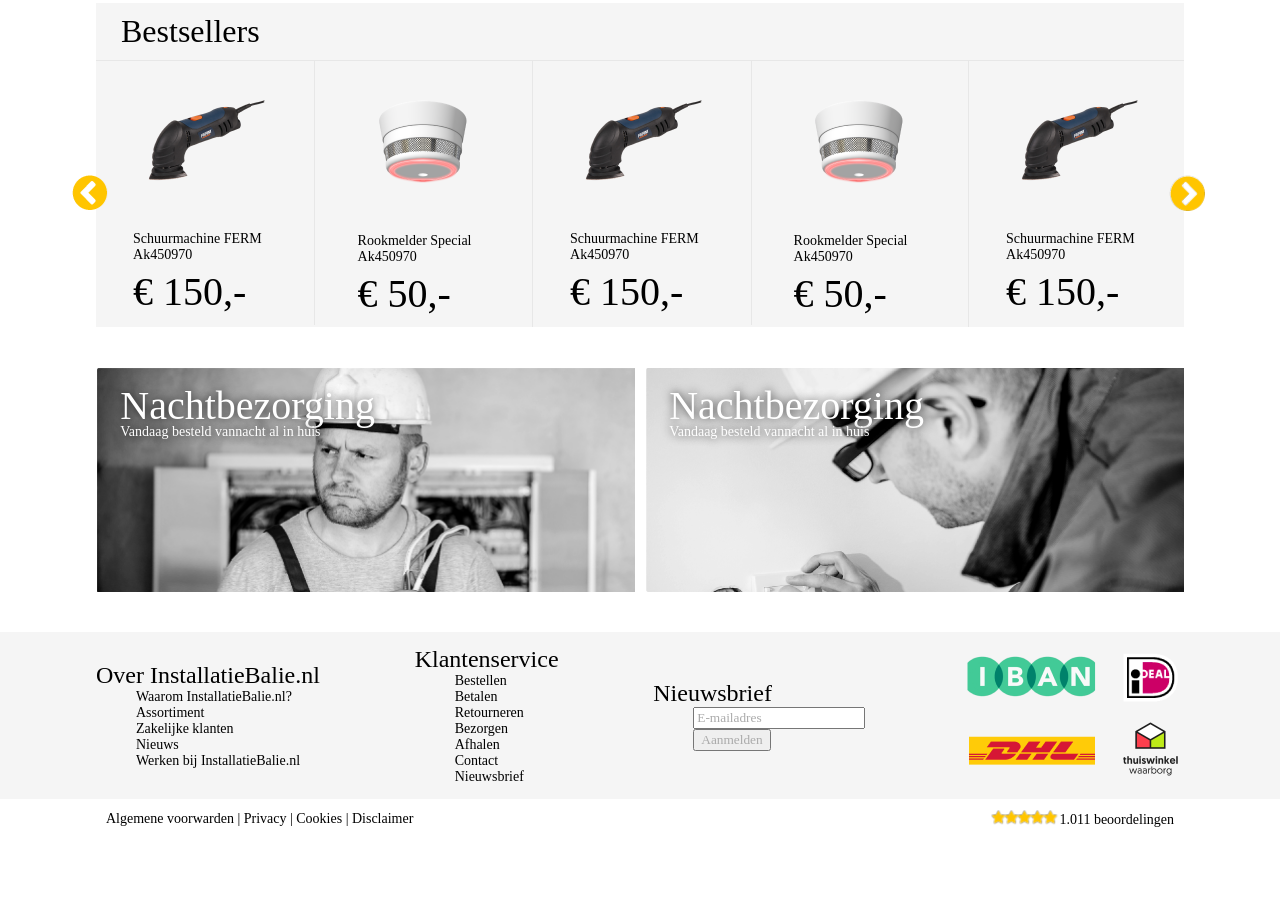
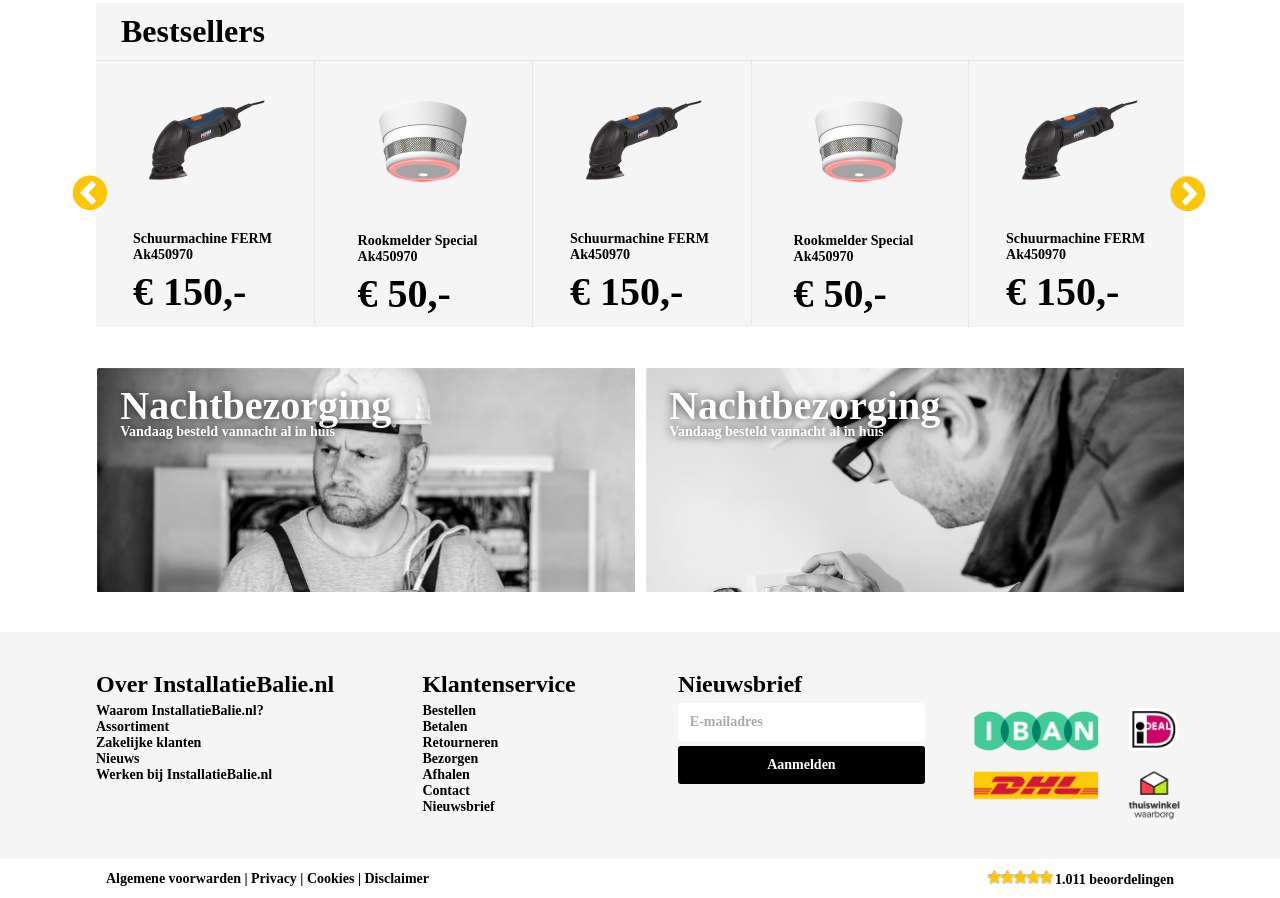
Before and after one commit to MelissaKit/LayoutISM01, a plain HTML site: page index.html in a window 1280 px wide. Shown: the part 609-1507 px from the top of the page. Before the commit the page ends 1447 px from the top, so only its background shows below. Drawn offline with nearby package versions, Linux system fonts and the light colour scheme; a web font is replaced by a local one.

Commit message:
main anf footer improved

```diff
--- a/index.html
+++ b/index.html
@@ -13,17 +13,20 @@
         <div class="f-small buttons-container">
             <a href="index.html" class="logo"></a>
             <select class="product f-small" id="product">
-                <option value="hide">Producten</option>
+                <option disabled selected>Producten</option>
             </select>
             <input class="search f-small" type="text" placeholder="Zoek product">
             <a class="searchLink" href="index.html"></a>
             <input class="button f-small" type="button" value="Excl.BTW">
             <input class="inloggen f-small" type="button" value="   Inloggen">
-            <select class="card"></select>
+            <select class="card">
+                <option disabled selected></option>
+            </select>
         </div>
     </div>
     <div class="f-smaller site-info">
-        <p><img src="Images/like.png" class="sign"> Uitstekende klantenservice <img src="Images/car.png" class="sign"> Gratis levering of afhalen
+        <p><img src="Images/like.png" class="sign"> Uitstekende klantenservice <img src="Images/car.png" class="sign">
+            Gratis levering of afhalen
             in onze shops <img src="Images/phone.png" class="sign"> Gratis
             levering of afhalen in onze shops</p>
     </div>
@@ -56,7 +59,7 @@
                 <div class="block-one">
                     <div>
                         <span class="f-big">Gehoorbescherming 20% korting</span>
-                        <input type="button" value="Bestel nu">
+                        <input type="button" value="Bestel nu" class="f-small">
                     </div>
                     <div class="imageContainer">
                         <img src="Images/headphones.png" class="headphones">
@@ -103,7 +106,7 @@
                 <div class="block-three">
                     <div>
                         <span class="f-medium">Schuurmachines Vanaf € 150,-</span>
-                        <input type="button" value="Bestel nu">
+                        <input type="button" value="Bestel nu" class="f-small">
                     </div>
                     <div class="imageContainer">
                         <img src="Images/sander.png" class="sander">
@@ -112,7 +115,7 @@
                 <div class="block-four">
                     <div>
                         <span class="f-medium">Rookmelders Vanaf € 50,-</span>
-                        <input type="button" value="Bestel nu">
+                        <input type="button" value="Bestel nu" class="f-small">
                     </div>
                     <div class="imageContainer">
                         <img src="Images/smoke%20detectors.png" class="detector">
@@ -211,7 +214,7 @@
 </main>
 <footer>
     <div class="footer-content">
-        <div>
+        <div class="footer-column-1">
             <dl class="f-small">
                 <dt class="f-medium">Over InstallatieBalie.nl</dt>
                 <dd>Waarom InstallatieBalie.nl?</dd>
@@ -221,7 +224,7 @@
                 <dd>Werken bij InstallatieBalie.nl</dd>
             </dl>
         </div>
-        <div>
+        <div class="footer-column-2">
             <dl class="f-small">
                 <dt class="f-medium">Klantenservice</dt>
                 <dd>Bestellen</dd>
@@ -233,15 +236,24 @@
                 <dd>Nieuwsbrief</dd>
             </dl>
         </div>
-        <div>
-            <dl>
+        <div class="footer-column-3">
+            <dl class="f-small">
                 <dt class="f-medium">Nieuwsbrief</dt>
-                <dd><input type="text" placeholder="E-mailadres"></dd>
-                <dd><input type="button" value="Aanmelden"></dd>
+                <dd><input type="text" placeholder="E-mailadres"class="f-small"></dd>
+                <dd ><input class="f-small" type="button" value="Aanmelden"></dd>
             </dl>
         </div>
-        <div>
-            <img src="Images/logo.png">
+        <div class="footer-column-4 footer-logo">
+            <div class="first-logos">
+                <a href="#" class="logo-1"><img class="s-bigger" src="Images/logo1.png"></a>
+                <a class="empty"></a>
+                <a href="#" class="logo-2"><img class="s-smaller" src="Images/logo2.png"></a>
+            </div>
+            <div class="last-logos">
+                <a href="#" class="logo-3"><img class="s-bigger" src="Images/logo3.png"></a>
+                <a class="empty"></a>
+                <a href="#" class="logo-4"><img class="s-smaller" src="Images/logo4.png"></a>
+            </div>
         </div>
     </div>
     <div class="footer-end">
--- a/style.css
+++ b/style.css
@@ -9,6 +9,7 @@ html, body {
     padding: 0;
     font-family: Avenir-Black;
     min-width: 100%;
+    font-weight: bold;
 }
 
 main {
@@ -51,6 +52,12 @@ header .top-menu {
 .top-menu .buttons-container select {
     -moz-appearance: none; /* Firefox */
     -webkit-appearance: none; /* Safari and Chrome */
+    -o-appearance: none;
+    appearance: none;
+}
+
+.top-menu .buttons-container select::-ms-expand {
+    display: none;
 }
 
 .top-menu .logo {
@@ -91,10 +98,6 @@ header .top-menu {
     width: 13.5%;
     color: white;
     background: url("Images/arrow.png") black no-repeat 95% center;
-}
-
-option[value="hide"] {
-    display: none;
 }
 
 .top-menu .buttons-container select.card {
@@ -265,11 +268,12 @@ header .site-info {
     flex-direction: column;
 }
 
-.block-three div.imageContainer{
+.block-three div.imageContainer {
     width: 40%;
     padding: 0;
 }
-.block-four div.imageContainer{
+
+.block-four div.imageContainer {
     width: 38%;
     padding: 0;
 }
@@ -301,24 +305,24 @@ header .site-info {
     padding: 10px 0 10px 2.3%;
 }
 
-.slider .slick-prev::before , .slider .slick-next::before{
+.slider .slick-prev::before, .slider .slick-next::before {
     content: ' ';
 }
 
-.slider button.slick-prev, button.slick-next{
+.slider button.slick-prev, button.slick-next {
     width: 40px;
     height: 40px;
 }
 
-.slider button.slick-prev:hover , button.slick-next:hover{
+.slider button.slick-prev:hover, button.slick-next:hover {
 }
 
-.slider button.slick-prev{
-    background: url("Images/arrowPrev.png") no-repeat ;
+.slider button.slick-prev {
+    background: url("Images/arrowPrev.png") no-repeat;
 }
 
-.slider button.slick-next{
-    background: url("Images/arrowNext.png") no-repeat ;
+.slider button.slick-next {
+    background: url("Images/arrowNext.png") no-repeat;
 }
 
 .slider ul {
@@ -328,46 +332,46 @@ header .site-info {
     text-decoration: none;
 }
 
-.slider ul li:first-child{
+.slider ul li:first-child {
     padding-bottom: 5px;
 }
 
-.slider{
+.slider {
     width: 100%;
     border-top: 1px solid #e7e7e7;
     display: flex;
 }
 
-.slide{
+.slide {
     vertical-align: center;
-    padding: 35px 0 10px 0 ;
+    padding: 35px 0 10px 0;
     border-right: 1px solid #e7e7e7;
 }
 
-.sender-slide{
+.sender-slide {
     border-right: 1px solid #e7e7e7;
     border-left: 1px solid #e7e7e7;
 }
 
-.slider div.slick-current .slide{
+.slider div.slick-current .slide {
     border-left: none;
 }
 
-.slider div[aria-hidden="true"] .slide{
+.slider div[aria-hidden="true"] .slide {
     border: none;
 }
 
-.image, .text{
+.image, .text {
     width: 100%;
     display: flex;
     justify-content: center;
 }
 
-.sender-slide ul{
+.sender-slide ul {
     width: 66%;
 }
 
-.detector-slide ul{
+.detector-slide ul {
     width: 60%;
 }
 
@@ -385,28 +389,25 @@ header .site-info {
     text-shadow: 0 0 10px rgba(0, 0, 0, 0.8);
 }
 
-div[class^="poster"] .label{
+div[class^="poster"] .label {
     padding: 15px 0 0 4.5%;
     color: white;
     width: 100%;
 }
 
-div[class^="poster"] .label .f-small{
+div[class^="poster"] .label .f-small {
     margin-top: -5px;
 }
 
-.group-three .poster-one{
+.group-three .poster-one {
     background: url("Images/Foto2.png") no-repeat;
     background-size: cover;
 }
 
-.group-three .poster-two{
+.group-three .poster-two {
     background: url("Images/Foto1.png") no-repeat;
     background-size: cover;
 }
-
-
-
 
 /*      footer      */
 footer {
@@ -414,8 +415,9 @@ footer {
     width: 100%;
 }
 
-footer .footer-content, .end-content{
+footer .footer-content, .end-content {
     width: 85%;
+    min-width: 800px;
     max-width: 1110px;
     margin: 0 auto;
     display: flex;
@@ -423,25 +425,114 @@ footer .footer-content, .end-content{
     justify-content: space-between;
 }
 
-footer .footer-end{
+footer .footer-content{
+    align-items: flex-start;
+    padding-bottom: 30px;
+}
+
+.footer-content .footer-logo{
+    padding-top: 70px;
+    display: flex;
+    flex-direction: column;
+    align-items: flex-start;
+}
+
+div[class^="footer-column"]
+{
+    display: flex;
+    justify-content: flex-start;
+    padding-top: 25px;
+}
+
+.footer-column-1{
+    width: 30%;
+}
+
+.footer-column-2{
+    width: 23.5%;
+}
+
+.footer-column-3{
+    width: 27%;
+}
+
+.footer-column-4{
+    width: 19.5%;
+}
+
+.footer-logo div{
+    display: flex;
+    width: 100%;
+    justify-content: flex-end;
+}
+
+.footer-logo .s-bigger{
+    width:135px;
+    max-width: 100%;
+}
+
+.footer-logo .s-smaller{
+    width:60px;
+    max-width: 100%;
+}
+
+.empty{
+    width: 14%;
+}
+
+.footer-logo .first-logos{
+    padding-bottom: 10px;
+}
+
+.footer-column-3 dl, .footer-column-3 dd{
+    width: 100%;
+}
+
+.footer-column-3 input{
+    padding: 11px 4%;
+    border: none;
+    border-radius: 3px;
+    width: 76%;
+    margin-bottom: 5px;
+ }
+
+.footer-column-3 input[type="button"]{
+    width: 84%;
+    color: white;
+    background-color: black;
+}
+
+footer .footer-end {
     width: 100%;
     background-color: white;
     display: flex;
     align-items: center;
-    justify-content: space-between;
 }
 
-.footer-end p{
+.footer-content dd{
+    margin: 0;
+}
+
+.footer-content dt{
+    padding-bottom: 5px;
+}
+
+.footer-end p {
     margin: 10px;
 }
 
-
-footer div div input::placeholder, header div div input::placeholder, input, select {
+footer input::placeholder, header input::placeholder, input, select {
     font-family: Avenir-Black;
     color: rgb(170, 170, 170);
+    font-weight: bold;
 }
 
-.sign{
+.buttons-container input:-ms-input-placeholder,input:-ms-input-placeholder {
+    font-weight: bold;
+    color: rgb(170, 170, 170)  !important;
+}
+
+.sign {
     margin-bottom: -2px;
 }
 
@@ -450,6 +541,7 @@ footer div div input::placeholder, header div div input::placeholder, input, sel
 @font-face {
     font-family: Avenir-Black;
     src: url(Fonts/Avenir-Black.woff);
+    font-weight: bold;
 }
 
 .f-bigger {
@@ -462,12 +554,15 @@ footer div div input::placeholder, header div div input::placeholder, input, sel
 
 .f-smaller {
     font-size: 12px;
+    font-weight: bold;
 }
 
 .f-small {
     font-size: 14px;
+    font-weight: bold;
 }
 
 .f-medium {
     font-size: 24px;
+    font-weight: bold;
 }
```
Also changed, not shown: Images/logo1.png (added), Images/logo2.png (added), Images/logo3.png (added), Images/logo4.png (added).
